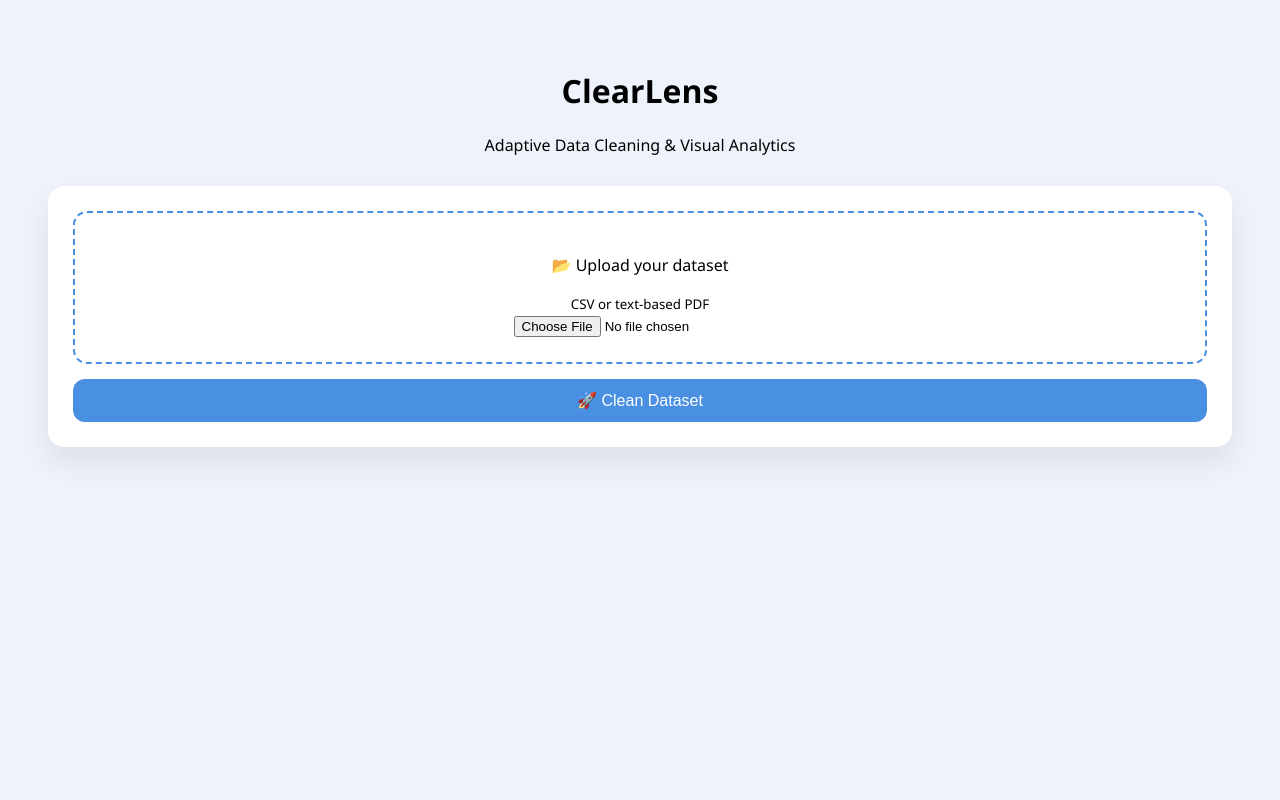
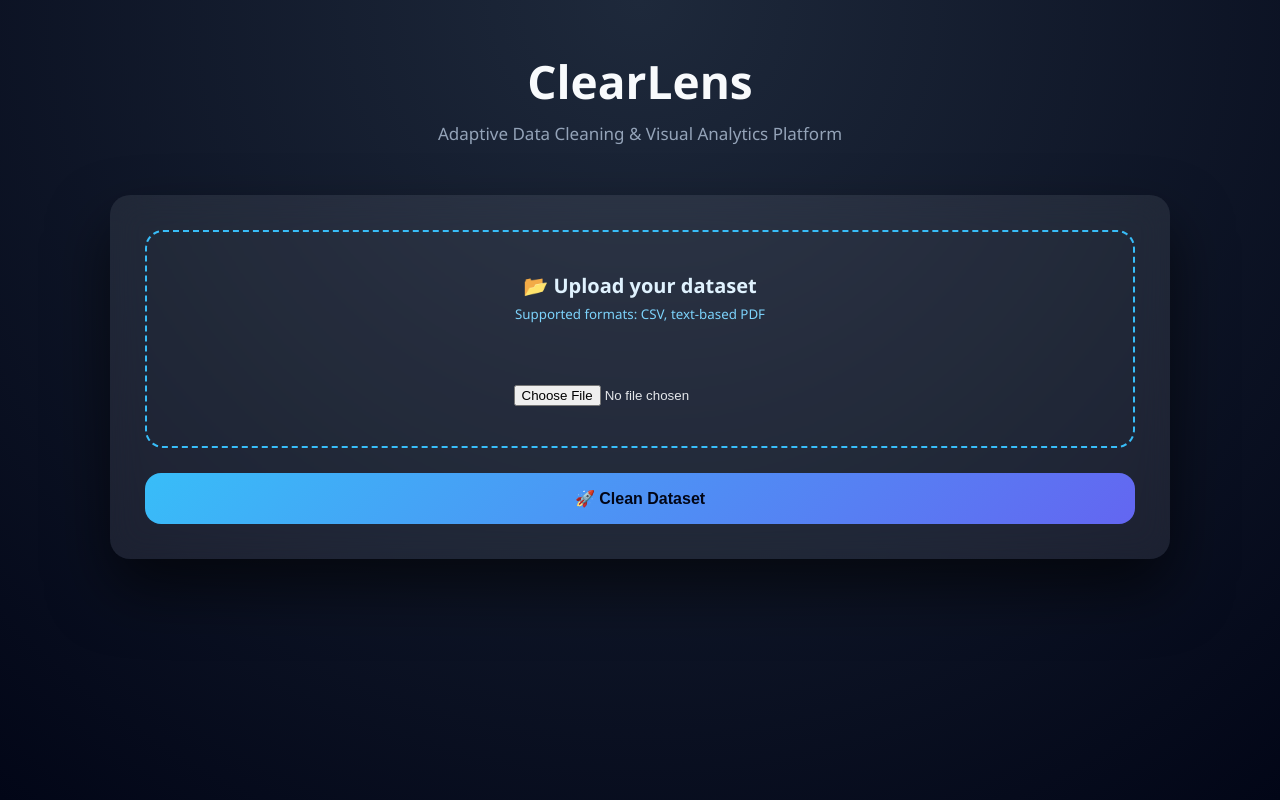
Before and after one commit to Jenisha0709/clearlens, a Flask app: page / in a window 1280 px wide. Run offline with Flask 3, Linux system fonts and the light colour scheme.

Commit message:
done new changes

```diff
--- a/app.py
+++ b/app.py
@@ -2,7 +2,7 @@
 import os
 from src.pipeline import clean_dataset
 
-app = Flask(__name__, static_folder="static", template_folder="templates")
+app = Flask(__name__)
 
 UPLOAD_FOLDER = "uploads"
 OUTPUT_FOLDER = "outputs"
@@ -16,22 +16,14 @@
         file = request.files.get("file")
 
         if not file or file.filename == "":
-            return render_template("index.html", error="No file selected")
+            return render_template("index.html", error="Please select a file")
 
-        filename = file.filename
-        ext = os.path.splitext(filename)[1].lower()
+        ext = os.path.splitext(file.filename)[1].lower()
+        if ext not in [".csv", ".pdf"]:
+            return render_template("index.html", error="Only CSV or PDF files are supported")
 
-        if ext not in [".csv", ".pdf"]:
-            return render_template(
-                "index.html",
-                error="Only CSV and text-based PDF files are supported"
-            )
-
-        input_path = os.path.join(UPLOAD_FOLDER, filename)
-        output_path = os.path.join(
-            OUTPUT_FOLDER,
-            f"cleaned_{os.path.splitext(filename)[0]}.csv"
-        )
+        input_path = os.path.join(UPLOAD_FOLDER, file.filename)
+        output_path = os.path.join(OUTPUT_FOLDER, f"cleaned_{file.filename}.csv")
 
         file.save(input_path)
 
@@ -58,11 +50,5 @@
     return "File not found", 404
 
 
-@app.route("/health")
-def health():
-    return "OK", 200
-
-
 if __name__ == "__main__":
-    port = int(os.environ.get("PORT", 10000))
-    app.run(host="0.0.0.0", port=port)
+    app.run(host="0.0.0.0", port=10000)
--- a/static/style.css
+++ b/static/style.css
@@ -1,77 +1,166 @@
-body {
-    background: #eef3fb;
-    font-family: "Segoe UI", sans-serif;
-    padding: 40px;
+/* RESET */
+* {
+    margin: 0;
+    padding: 0;
+    box-sizing: border-box;
 }
 
-.container {
-    max-width: 1200px;
-    margin: auto;
+/* PAGE */
+body {
+    font-family: "Segoe UI", sans-serif;
+    background: radial-gradient(circle at top, #1e293b, #020617);
+    min-height: 100vh;
+    color: #e5e7eb;
 }
 
+/* CONTAINER */
+.container {
+    max-width: 1100px;
+    margin: auto;
+    padding: 50px 20px;
+}
+
+/* HEADER */
 .header {
     text-align: center;
-    margin-bottom: 30px;
+    margin-bottom: 50px;
 }
 
-.card {
-    background: white;
-    padding: 25px;
-    border-radius: 16px;
-    margin-bottom: 30px;
-    box-shadow: 0 15px 30px rgba(0,0,0,0.08);
+.header h1 {
+    font-size: 46px;
+    font-weight: 700;
+    color: #f8fafc;
 }
 
+.header p {
+    margin-top: 10px;
+    font-size: 17px;
+    color: #94a3b8;
+}
+
+/* CARD */
+.card {
+    background: rgba(255, 255, 255, 0.08);
+    backdrop-filter: blur(16px);
+    border-radius: 20px;
+    padding: 35px;
+    margin-bottom: 40px;
+    box-shadow: 0 30px 60px rgba(0,0,0,0.6);
+}
+
+/* UPLOAD */
 .upload-box {
-    border: 2px dashed #4a90e2;
+    border: 2px dashed #38bdf8;
+    border-radius: 18px;
+    padding: 40px 20px;
+    text-align: center;
+    transition: 0.3s;
+}
+
+.upload-box:hover {
+    background: rgba(56,189,248,0.08);
+}
+
+.upload-box p {
+    font-size: 20px;
+    font-weight: 600;
+    color: #e0f2fe;
+}
+
+.upload-box small {
+    display: block;
+    margin-top: 6px;
+    color: #7dd3fc;
+}
+
+/* FILE INPUT */
+.upload-box input {
+    margin-top: 18px;
+    color: #e5e7eb;
+}
+
+/* BUTTON */
+button {
+    width: 100%;
+    margin-top: 25px;
+    padding: 16px;
+    border-radius: 16px;
+    border: none;
+    font-size: 16px;
+    font-weight: 600;
+    background: linear-gradient(135deg, #38bdf8, #6366f1);
+    color: #020617;
+    cursor: pointer;
+    transition: transform 0.2s ease, box-shadow 0.2s ease;
+}
+
+button:hover {
+    transform: translateY(-2px);
+    box-shadow: 0 18px 40px rgba(56,189,248,0.5);
+}
+
+/* DASHBOARD */
+.dashboard {
+    display: grid;
+    grid-template-columns: 1fr 1.4fr;
+    gap: 35px;
+}
+
+/* METRICS */
+.metric {
+    background: rgba(255,255,255,0.06);
+    padding: 22px;
+    border-radius: 16px;
+    margin-bottom: 20px;
+}
+
+.metric h3 {
+    margin-bottom: 12px;
+    color: #f8fafc;
+}
+
+/* NLG */
+.nlg {
+    background: rgba(56,189,248,0.15);
+    padding: 18px;
     border-radius: 14px;
-    padding: 25px;
+    color: #e0f2fe;
+    line-height: 1.6;
+}
+
+/* DOWNLOAD */
+.download {
+    background: linear-gradient(135deg, #22c55e, #4ade80);
+    color: #052e16;
+    margin-top: 18px;
+}
+
+/* VISUALS */
+img {
+    width: 100%;
+    border-radius: 16px;
+    margin-bottom: 20px;
+    background: white;
+    padding: 8px;
+}
+
+/* ERROR */
+.error {
+    margin-top: 16px;
+    padding: 14px;
+    background: rgba(239,68,68,0.25);
+    border-radius: 12px;
+    color: #fecaca;
     text-align: center;
 }
 
-button {
-    margin-top: 15px;
-    width: 100%;
-    padding: 12px;
-    border-radius: 12px;
-    border: none;
-    background: #4a90e2;
-    color: white;
-    font-size: 16px;
-    cursor: pointer;
-}
-
-.dashboard {
-    display: grid;
-    grid-template-columns: 1fr 1.5fr;
-    gap: 30px;
-}
-
-.metric {
-    background: #f4f8ff;
-    padding: 18px;
-    border-radius: 14px;
-    margin-bottom: 20px;
-}
-
-.nlg-box {
-    background: #eef4ff;
-    padding: 15px;
-    border-radius: 12px;
-}
-
-.visuals img {
-    width: 100%;
-    border-radius: 12px;
-    margin-bottom: 15px;
-}
-
-.download-btn {
-    background: #27ae60;
-}
-
+/* MOBILE */
 @media (max-width: 900px) {
     .dashboard {
         grid-template-columns: 1fr;
     }
+
+    .header h1 {
+        font-size: 34px;
+    }
 }
--- a/templates/index.html
+++ b/templates/index.html
@@ -3,54 +3,80 @@
 <head>
     <meta charset="UTF-8">
     <title>ClearLens</title>
-    <link rel="stylesheet" href="{{ url_for('static', filename='style.css') }}">
+
+    <!-- Force reload CSS -->
+    <link rel="stylesheet" href="{{ url_for('static', filename='style.css') }}?v=3">
 </head>
 <body>
 
 <div class="container">
 
+    <!-- HEADER -->
     <div class="header">
         <h1>ClearLens</h1>
-        <p>Adaptive Data Cleaning & Visual Analytics</p>
+        <p>Adaptive Data Cleaning & Visual Analytics Platform</p>
     </div>
 
+    <!-- UPLOAD CARD -->
     <div class="card">
         <form method="POST" enctype="multipart/form-data">
+
             <div class="upload-box">
                 <p>📂 Upload your dataset</p>
-                <small>CSV or text-based PDF</small><br>
+                <small>Supported formats: CSV, text-based PDF</small>
+                <br><br>
+
+                <!-- IMPORTANT: name="file" -->
                 <input type="file" name="file" accept=".csv,.pdf" required>
             </div>
 
             <button type="submit">🚀 Clean Dataset</button>
         </form>
+
+        {% if error %}
+        <div class="error">
+            {{ error }}
+        </div>
+        {% endif %}
     </div>
 
+    <!-- RESULTS DASHBOARD -->
     {% if dqi_before is defined %}
     <div class="card dashboard">
 
+        <!-- LEFT PANEL -->
         <div>
+
             <div class="metric">
-                <h3>Dataset Quality Index</h3>
-                <p>Before: <strong>{{ dqi_before }}%</strong></p>
-                <p>After: <strong>{{ dqi_after }}%</strong></p>
+                <h3>Dataset Quality Index (DQI)</h3>
+                <p>Before Cleaning: <strong>{{ dqi_before }}%</strong></p>
+                <p>After Cleaning: <strong>{{ dqi_after }}%</strong></p>
             </div>
 
             <div class="metric">
-                <h3>Automated Insight (NLG)</h3>
-                <div class="nlg-box">{{ nlg_summary }}</div>
+                <h3>Automated Insight</h3>
+                <div class="nlg">
+                    {{ nlg_summary }}
+                </div>
             </div>
 
             <a href="/download?file={{ download_file }}">
-                <button class="download-btn">⬇ Download Cleaned Dataset</button>
+                <button class="download">⬇ Download Cleaned Dataset</button>
             </a>
+
         </div>
 
+        <!-- RIGHT PANEL -->
         <div class="visuals">
             <h3>Visual Analytics</h3>
-            {% for plot in plots %}
-                <img src="{{ url_for('static', filename=plot) }}">
-            {% endfor %}
+
+            {% if plots %}
+                {% for plot in plots %}
+                    <img src="{{ url_for('static', filename=plot) }}">
+                {% endfor %}
+            {% else %}
+                <p>No numeric columns found for visualization.</p>
+            {% endif %}
         </div>
 
     </div>
@@ -58,6 +84,8 @@
 
 </div>
 
+<!-- SAFE JS -->
 <script src="{{ url_for('static', filename='script.js') }}"></script>
+
 </body>
 </html>
```
Also changed, not shown: src/pipeline.py (+27 -45 lines), static/script.js (+12 -27 lines).
